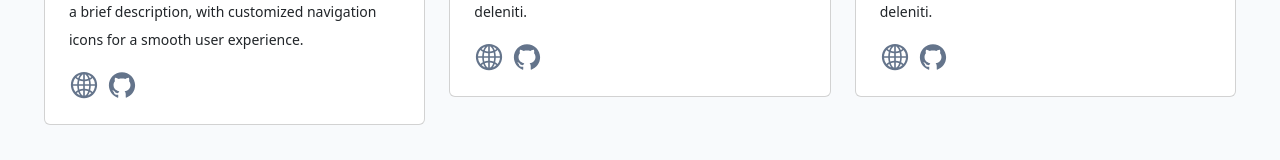
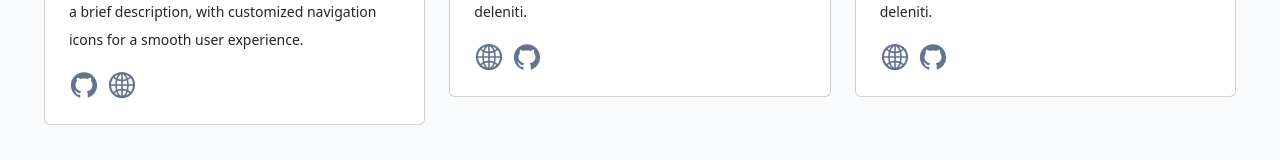
Before and after one commit to Poornima545/React-Portfolio, a React (Create React App) app: page / in a window 1280 px wide. Shown: the part 2684-2844 px from the top of the page. Built offline with nearby package versions, Linux system fonts and the light colour scheme.

Commit message:
updated in firstproject file

```diff
--- a/src/components/Projects/FirstProject.js
+++ b/src/components/Projects/FirstProject.js
@@ -11,17 +11,17 @@ export default function FirstProject() {
                     <h5 className="card-title">Slider Project</h5>
                     <p className="card-text lh-lg mt-3">The Slider Project is a React application that showcases a carousel of team member profiles. Each slide includes an image, name, job title, and a brief description, with customized navigation icons for a smooth user experience.</p>
                     <div className='d-flex align-items-center'>
-                        <a href="https://www.example.com"
+                        <a href="https://github.com/Poornima545/react-slider/pull/1"
+                            target="_blank"
+                            rel="noopener noreferrer"
+                            className='me-2 icon'>
+                            <AiFillGithub size={30} />
+                        </a>
+                        <a href="https://myslider-project.netlify.app/"
                             target="_blank"
                             rel="noopener noreferrer"
                             className='me-2 icon'>
                             <AiOutlineGlobal size={30} />
-                        </a>
-                        <a href="https://github.com/Poornima545/react-projects/pull/1"
-                            target="_blank"
-                            rel="noopener noreferrer"
-                            className='me-2 icon'>
-                            <AiFillGithub size={30} />
                         </a>
                     </div>
                 </div>
```
